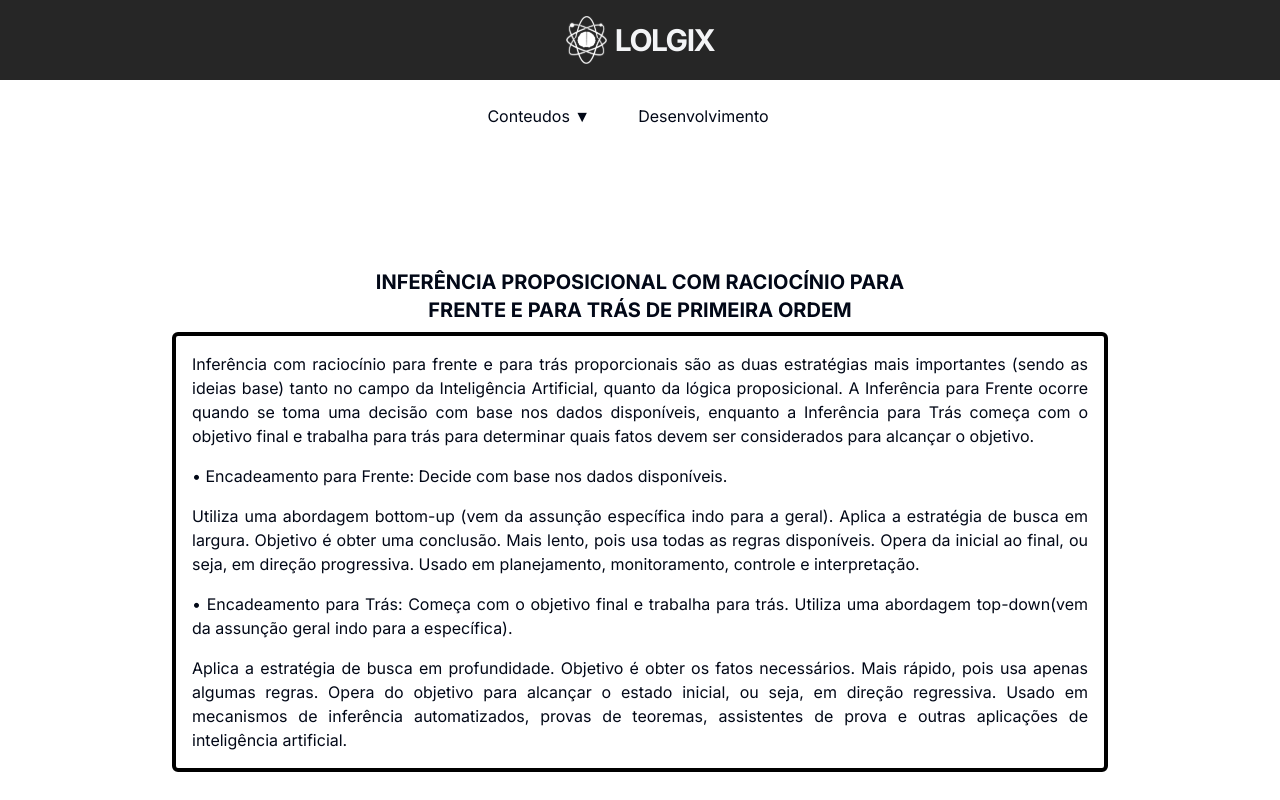
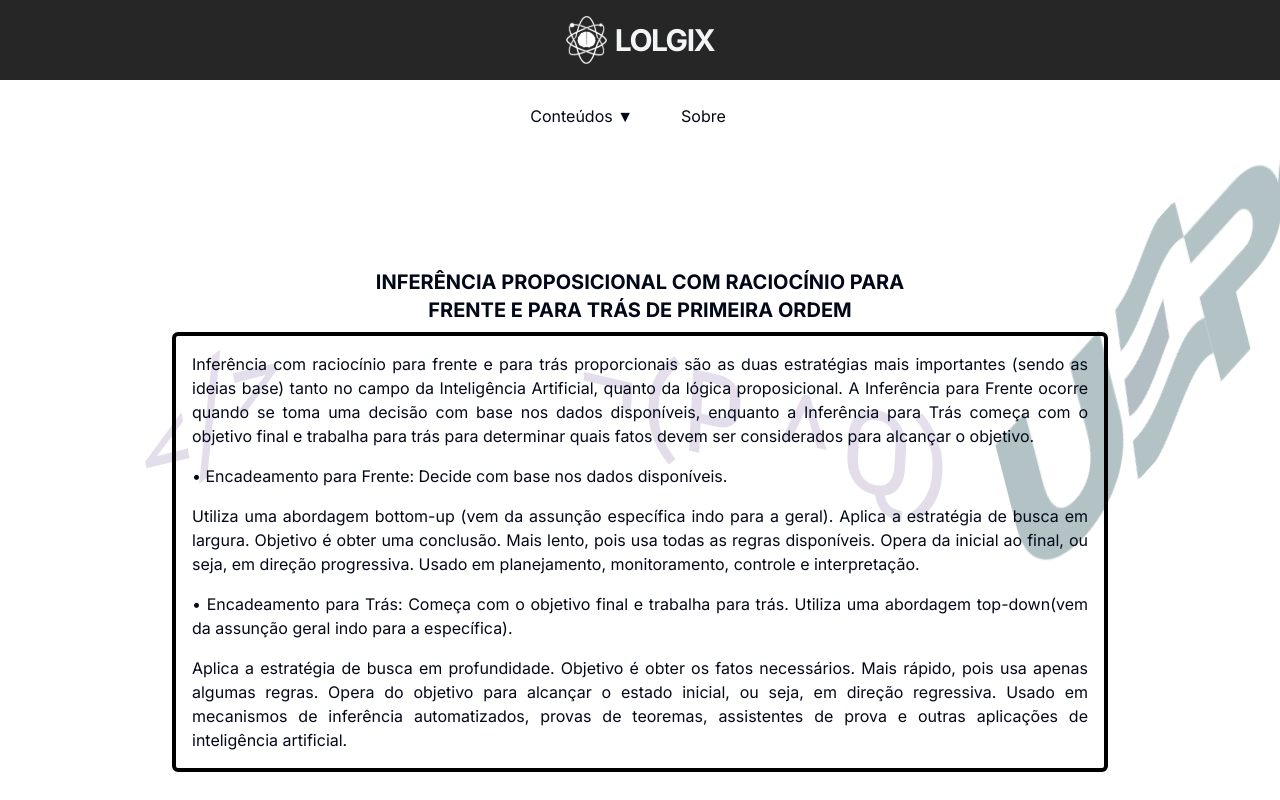
Before and after one commit to Brenaki/logicatb, a Next.js app: page / in a window 1280 px wide. Shown: the top 800 px of the page. Built offline with nearby package versions, Linux system fonts and the light colour scheme.

Commit message:
[Add] Backgorund of website

```diff
--- a/src/app/layout.tsx
+++ b/src/app/layout.tsx
@@ -18,7 +18,7 @@ export default function RootLayout({
 }>) {
   return (
     <html lang="pt-br">
-      <body className={inter.className}>
+      <body className={inter.className + ` bg-bg-img-1`}>
         <Navbar />
         <main className="relative overflow-hidden">
           {children}
--- a/src/components/Navbar.tsx
+++ b/src/components/Navbar.tsx
@@ -19,7 +19,7 @@ export function Navbar() {
         <li>
           <DropdownMenu.Root>
             <DropdownMenu.Trigger>
-              Conteudos ▼
+              Conteúdos ▼
             </DropdownMenu.Trigger>
             <DropdownMenu.Content className="p-2 rounded-md shadow-xl">
               <DropdownMenu.Item className="p-2 hover:bg-gray-10"><Link href={conteudos[0].href}>{conteudos[0].title}</Link></DropdownMenu.Item>
@@ -29,7 +29,7 @@ export function Navbar() {
           </DropdownMenu.Root>
         </li>
         <li>
-          <Link href="/developers"><Button text="Desenvolvimento" /></Link>
+          <Link href="/developers"><Button text="Sobre" /></Link>
         </li>
       </ul>
     </nav>
--- a/tailwind.config.ts
+++ b/tailwind.config.ts
@@ -70,6 +70,9 @@ const config: Config = {
         "accordion-down": "accordion-down 0.2s ease-out",
         "accordion-up": "accordion-up 0.2s ease-out",
       },
+      backgroundImage: {
+        'bg-img-1': "url('/fundos.png')",
+      },
       screens: {
         xs: '400px',
         '3xl': '1680px',
```
Also changed, not shown: public/fundos.png (added).
